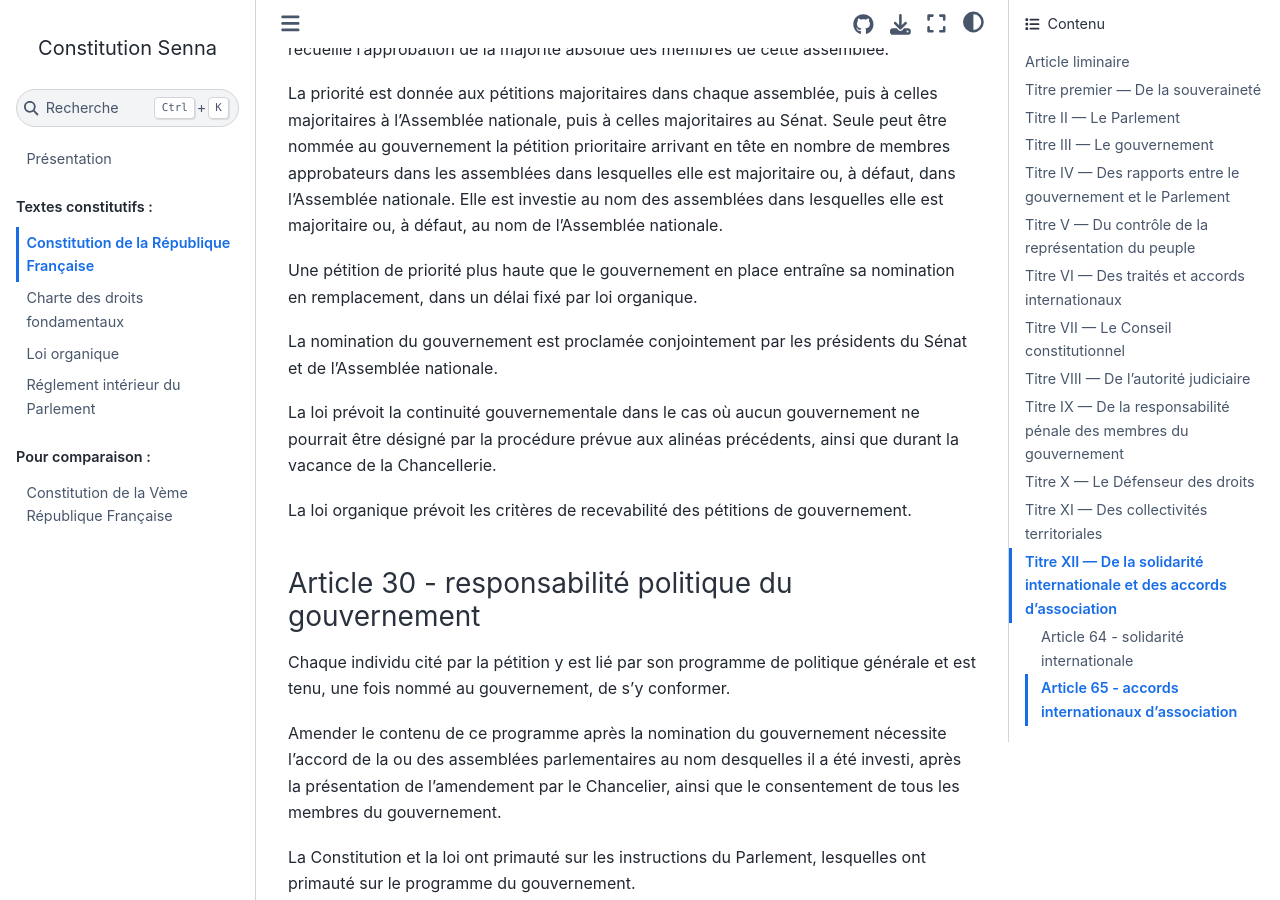
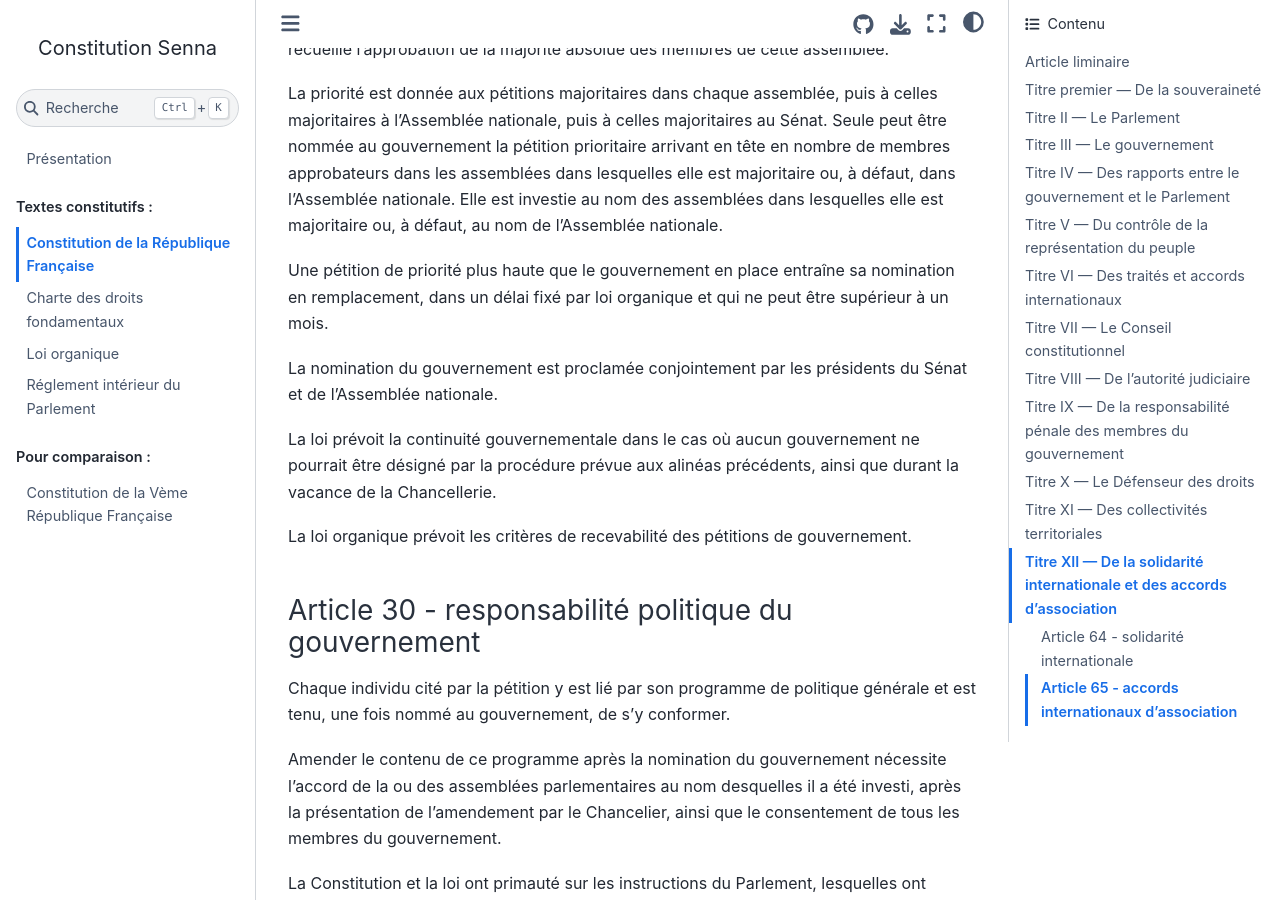
Before and after one commit to Gouvernathor/senna, a Sphinx documentation site: the page built from source/constitution.rst, in a window 1280 px wide and 900 px high, scrolled down 9932 px. Built offline with Sphinx 7.4.7 and the Sphinx Book theme 1.1.4, drawn with Linux system fonts in a browser that asks for light colours.

Commit message:
Limite de la période de carence

```diff
--- a/source/constitution.rst
+++ b/source/constitution.rst
@@ -256,7 +256,7 @@
 
 La priorité est donnée aux pétitions majoritaires dans chaque assemblée, puis à celles majoritaires à l'Assemblée nationale, puis à celles majoritaires au Sénat. Seule peut être nommée au gouvernement la pétition prioritaire arrivant en tête en nombre de membres approbateurs dans les assemblées dans lesquelles elle est majoritaire ou, à défaut, dans l'Assemblée nationale. Elle est investie au nom des assemblées dans lesquelles elle est majoritaire ou, à défaut, au nom de l'Assemblée nationale.
 
-Une pétition de priorité plus haute que le gouvernement en place entraîne sa nomination en remplacement, dans un délai fixé par loi organique.
+Une pétition de priorité plus haute que le gouvernement en place entraîne sa nomination en remplacement, dans un délai fixé par loi organique et qui ne peut être supérieur à un mois.
 
 La nomination du gouvernement est proclamée conjointement par les présidents du Sénat et de l'Assemblée nationale.
 
```
